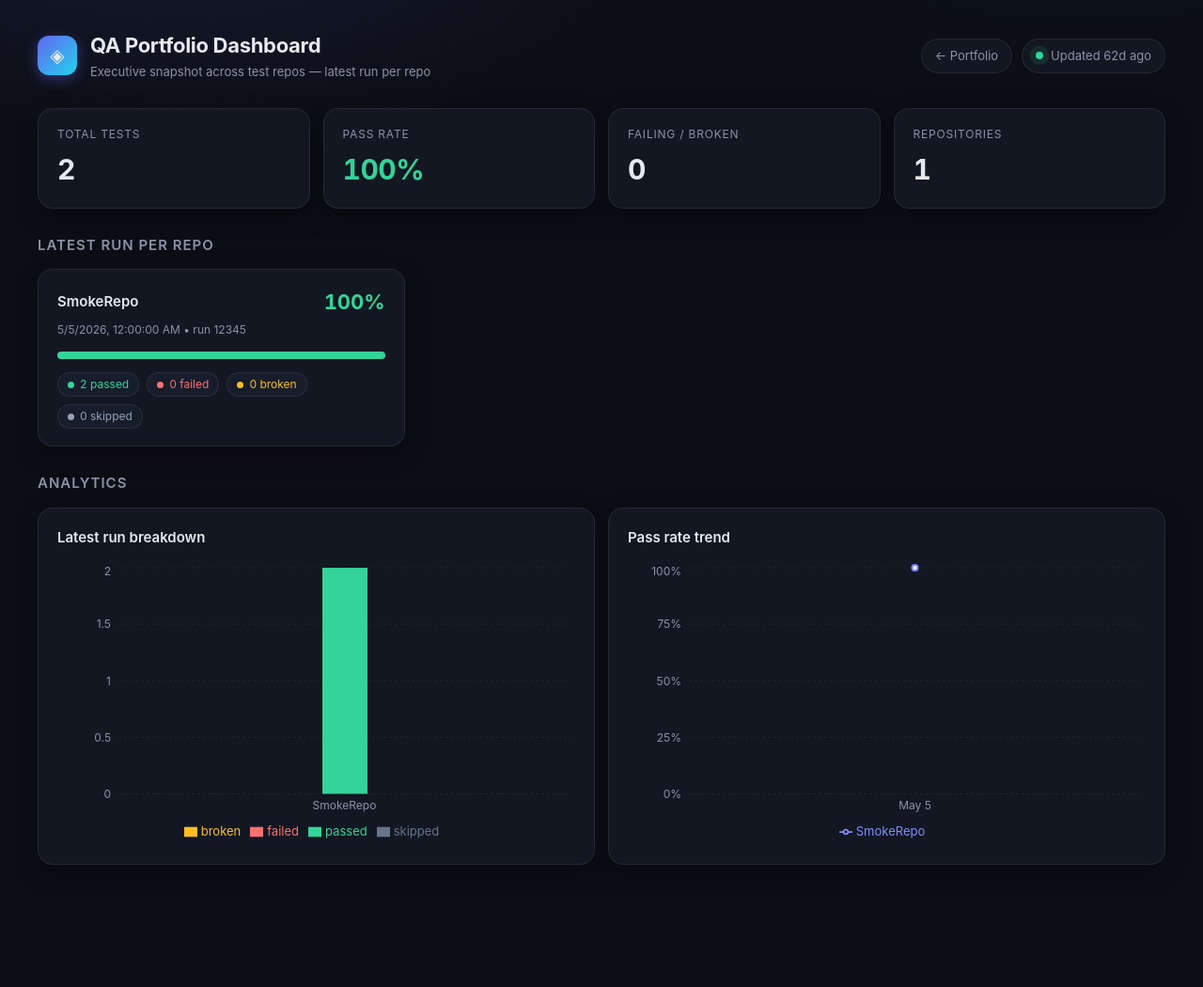
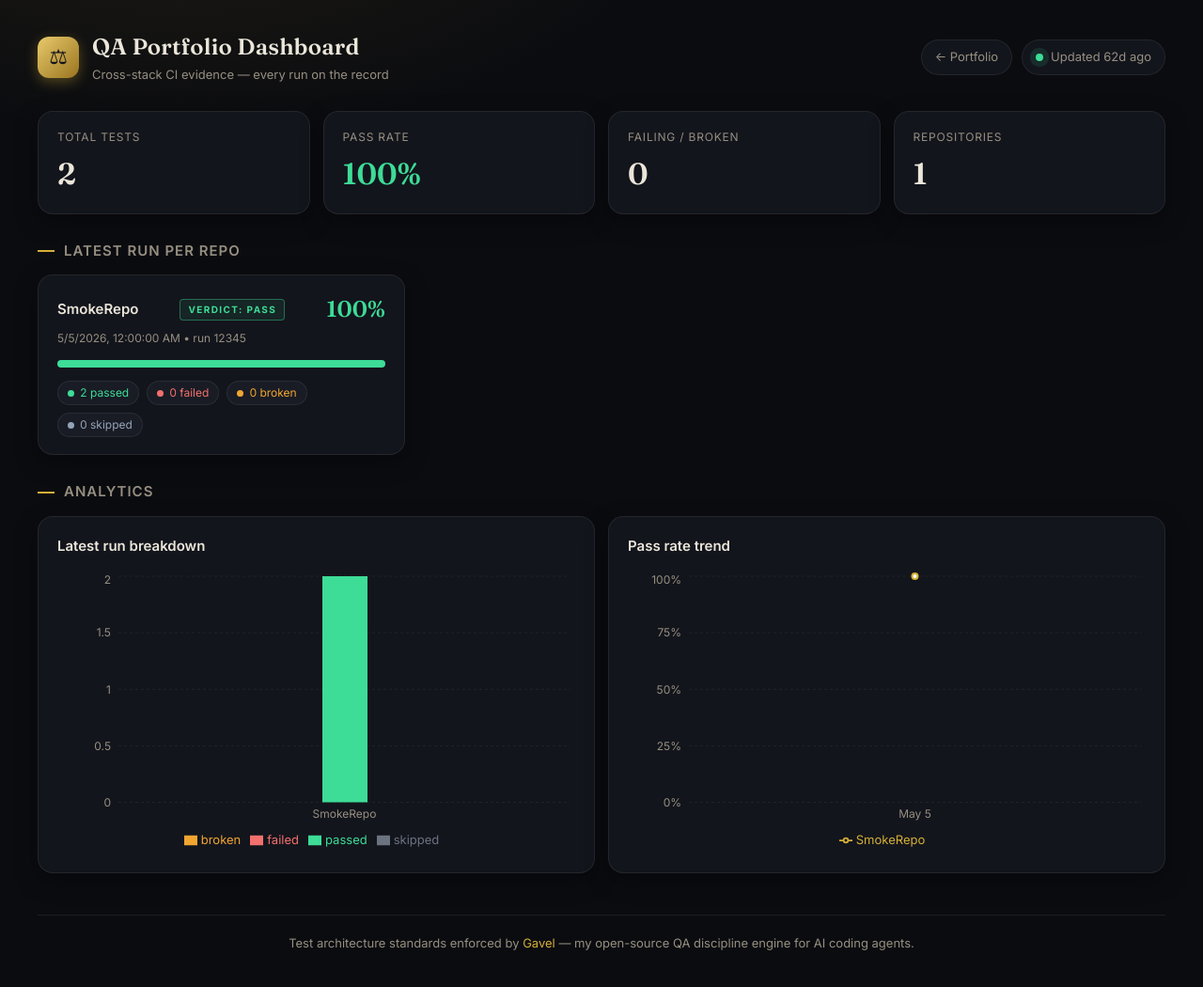
Before and after one commit to dsolisp/qa-dashboard, a React (Vite) app: page / in a window 1280 px wide. Shown: the top 1050 px of the page at 94% size. Before the commit the page ends 984 px from the top, so only its background shows below. Built offline with nearby package versions, Linux system fonts and the light colour scheme.

Commit message:
feat: judicial brass/ink theme — Fraunces display type, verdict badges, Gavel footer

```diff
--- a/index.html
+++ b/index.html
@@ -4,6 +4,12 @@
     <meta charset="UTF-8" />
     <link rel="icon" type="image/svg+xml" href="/favicon.svg" />
     <meta name="viewport" content="width=device-width, initial-scale=1.0" />
+    <link rel="preconnect" href="https://fonts.googleapis.com" />
+    <link rel="preconnect" href="https://fonts.gstatic.com" crossorigin />
+    <link
+      href="https://fonts.googleapis.com/css2?family=Fraunces:opsz,wght@9..144,500;9..144,600;9..144,700&family=Inter:wght@400;500;600;700&display=swap"
+      rel="stylesheet"
+    />
     <title>QA Portfolio Dashboard</title>
   </head>
   <body>
--- a/src/App.tsx
+++ b/src/App.tsx
@@ -16,22 +16,22 @@ import { fetchSummaries } from './api';
 import type { RepoSummary } from './types';
 
 const STATUS_COLORS = {
-  passed: '#34d399',
-  failed: '#f87171',
-  broken: '#fbbf24',
-  skipped: '#64748b',
+  passed: '#3ddc97',
+  failed: '#f2706d',
+  broken: '#f0a531',
+  skipped: '#6b7280',
 };
 
-const LINE_COLORS = ['#818cf8', '#22d3ee', '#f472b6', '#a3e635', '#fb923c'];
+const LINE_COLORS = ['#d4af37', '#7dd3fc', '#f472b6', '#a3e635', '#fb923c'];
 
-const AXIS_TICK = { fill: '#8b93a7', fontSize: 12 };
+const AXIS_TICK = { fill: '#968f81', fontSize: 12 };
 const GRID_STROKE = 'rgba(255,255,255,0.06)';
 const TOOLTIP_STYLE = {
-  background: '#171d2b',
-  border: '1px solid rgba(255,255,255,0.1)',
+  background: '#191c25',
+  border: '1px solid rgba(212,175,55,0.25)',
   borderRadius: 12,
   fontSize: 13,
-  color: '#e6e9f0',
+  color: '#ebe6da',
 };
 
 function passRate(s: RepoSummary): number {
@@ -52,6 +52,12 @@ function rateColor(rate: number): string {
   if (rate >= 90) return STATUS_COLORS.passed;
   if (rate >= 70) return STATUS_COLORS.broken;
   return STATUS_COLORS.failed;
+}
+
+function verdictOf(rate: number): { label: string; cls: string } {
+  if (rate >= 90) return { label: 'Pass', cls: 'pass' };
+  if (rate >= 70) return { label: 'Review', cls: 'review' };
+  return { label: 'Fail', cls: 'fail' };
 }
 
 function App() {
@@ -118,10 +124,10 @@ function App() {
     <div className="app">
       <header className="header">
         <div className="brand">
-          <div className="brand-mark">◈</div>
+          <div className="brand-mark">⚖</div>
           <div>
             <h1>QA Portfolio Dashboard</h1>
-            <p>Executive snapshot across test repos — latest run per repo</p>
+            <p>Cross-stack CI evidence — every run on the record</p>
           </div>
         </div>
         <div className="header-right">
@@ -175,6 +181,9 @@ function App() {
                 <div className="card" key={s.repo}>
                   <div className="card-top">
                     <div className="card-repo">{s.repo}</div>
+                    <span className={`verdict ${verdictOf(rate).cls}`}>
+                      Verdict: {verdictOf(rate).label}
+                    </span>
                     <div className="card-rate" style={{ color: rateColor(rate) }}>
                       {rate}%
                     </div>
@@ -268,6 +277,14 @@ function App() {
           </section>
         </>
       )}
+
+      <footer className="foot">
+        Test architecture standards enforced by{' '}
+        <a href="https://github.com/dsolisp/gavel" target="_blank" rel="noreferrer">
+          Gavel
+        </a>{' '}
+        — my open-source QA discipline engine for AI coding agents.
+      </footer>
     </div>
   );
 }
--- a/src/index.css
+++ b/src/index.css
@@ -1,19 +1,21 @@
 :root {
-  --bg: #0b0e14;
-  --panel: #121722;
-  --panel-2: #171d2b;
-  --border: rgba(255, 255, 255, 0.08);
-  --text: #e6e9f0;
-  --muted: #8b93a7;
-  --accent: #818cf8;
-  --pass: #34d399;
-  --fail: #f87171;
-  --broken: #fbbf24;
-  --skip: #64748b;
+  --bg: #0b0c10;
+  --panel: #13151c;
+  --panel-2: #191c25;
+  --border: rgba(255, 255, 255, 0.07);
+  --text: #ebe6da;
+  --muted: #968f81;
+  --gold: #d4af37;
+  --accent: #d4af37;
+  --pass: #3ddc97;
+  --fail: #f2706d;
+  --broken: #f0a531;
+  --skip: #6b7280;
   --shadow: 0 8px 24px rgba(0, 0, 0, 0.35);
 
   --sans:
     'Inter', system-ui, -apple-system, 'Segoe UI', Roboto, sans-serif;
+  --serif: 'Fraunces', Georgia, 'Times New Roman', serif;
   --mono: ui-monospace, 'SF Mono', Consolas, monospace;
 
   font: 15px/1.5 var(--sans);
@@ -30,8 +32,8 @@ body {
   margin: 0;
   min-height: 100svh;
   background:
-    radial-gradient(900px 420px at 15% -10%, rgba(99, 102, 241, 0.14), transparent 60%),
-    radial-gradient(800px 400px at 90% -20%, rgba(34, 211, 238, 0.1), transparent 60%),
+    radial-gradient(900px 420px at 15% -10%, rgba(212, 175, 55, 0.09), transparent 60%),
+    radial-gradient(800px 400px at 90% -20%, rgba(150, 110, 30, 0.07), transparent 60%),
     var(--bg);
 }
 
@@ -58,21 +60,23 @@ body {
 }
 
 .brand-mark {
-  width: 42px;
-  height: 42px;
+  width: 44px;
+  height: 44px;
   border-radius: 12px;
   display: grid;
   place-items: center;
-  font-size: 20px;
-  background: linear-gradient(135deg, #6366f1, #22d3ee);
-  box-shadow: 0 4px 14px rgba(99, 102, 241, 0.4);
+  font-size: 22px;
+  color: #14161c;
+  background: linear-gradient(135deg, #e8ca6b, #9a7420);
+  box-shadow: 0 4px 14px rgba(212, 175, 55, 0.35);
 }
 
 .brand h1 {
   margin: 0;
-  font-size: 22px;
-  font-weight: 700;
-  letter-spacing: -0.3px;
+  font-family: var(--serif);
+  font-size: 24px;
+  font-weight: 600;
+  letter-spacing: 0.2px;
 }
 
 .brand p {
@@ -102,8 +106,8 @@ body {
 }
 
 .back-link:hover {
-  color: var(--accent);
-  border-color: rgba(129, 140, 248, 0.4);
+  color: var(--gold);
+  border-color: rgba(212, 175, 55, 0.45);
 }
 
 .updated-pill {
@@ -158,9 +162,10 @@ body {
 
 .kpi-value {
   margin-top: 6px;
-  font-size: 30px;
-  font-weight: 700;
-  letter-spacing: -0.5px;
+  font-family: var(--serif);
+  font-size: 32px;
+  font-weight: 600;
+  letter-spacing: 0;
   font-variant-numeric: tabular-nums;
 }
 
@@ -175,6 +180,16 @@ body {
   text-transform: uppercase;
   letter-spacing: 1px;
   color: var(--muted);
+}
+
+.section-title::before {
+  content: '';
+  display: inline-block;
+  width: 18px;
+  height: 2px;
+  background: var(--gold);
+  margin-right: 10px;
+  vertical-align: middle;
 }
 
 .cards {
@@ -194,7 +209,7 @@ body {
 
 .card:hover {
   transform: translateY(-2px);
-  border-color: rgba(129, 140, 248, 0.4);
+  border-color: rgba(212, 175, 55, 0.45);
 }
 
 .card-top {
@@ -210,9 +225,38 @@ body {
 }
 
 .card-rate {
-  font-size: 22px;
+  font-family: var(--serif);
+  font-size: 24px;
+  font-weight: 600;
+  font-variant-numeric: tabular-nums;
+}
+
+.verdict {
+  font-size: 10px;
   font-weight: 700;
-  font-variant-numeric: tabular-nums;
+  letter-spacing: 1.4px;
+  text-transform: uppercase;
+  border-radius: 4px;
+  padding: 3px 8px;
+  border: 1px solid;
+}
+
+.verdict.pass {
+  color: var(--pass);
+  border-color: rgba(61, 220, 151, 0.4);
+  background: rgba(61, 220, 151, 0.08);
+}
+
+.verdict.review {
+  color: var(--broken);
+  border-color: rgba(240, 165, 49, 0.4);
+  background: rgba(240, 165, 49, 0.08);
+}
+
+.verdict.fail {
+  color: var(--fail);
+  border-color: rgba(242, 112, 109, 0.4);
+  background: rgba(242, 112, 109, 0.08);
 }
 
 .card-meta {
@@ -305,3 +349,20 @@ body {
 }
 
 .state.error { color: var(--fail); }
+
+/* ---------- Footer ---------- */
+.foot {
+  margin-top: 44px;
+  padding-top: 20px;
+  border-top: 1px solid var(--border);
+  font-size: 13px;
+  color: var(--muted);
+  text-align: center;
+}
+
+.foot a {
+  color: var(--gold);
+  text-decoration: none;
+}
+
+.foot a:hover { text-decoration: underline; }
```
